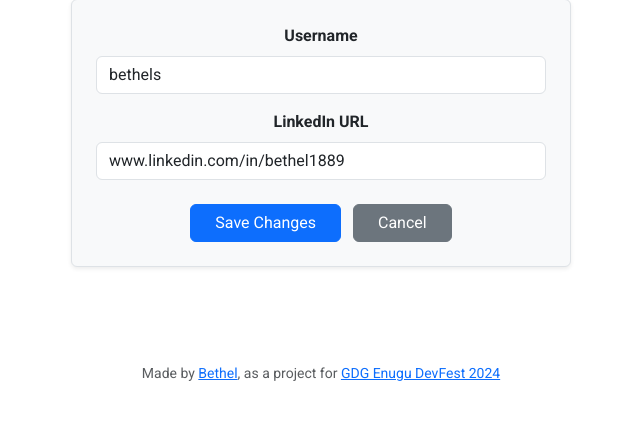
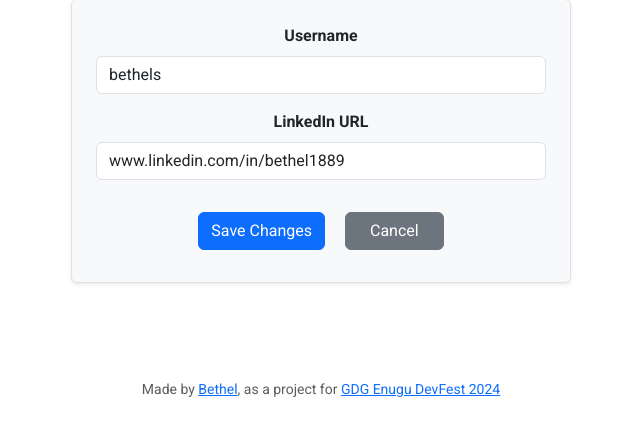
Before and after one commit to bethel1889/event_hive, a Flask app: page /profile/edit in a window 1280 px wide. Shown: the part 211-647 px from the top of the page, without its empty margins (319-959 px from the left). Run offline with Flask 3, Linux system fonts and the light colour scheme; a user stored in the database is signed in; some libraries are stand-ins or nearby versions.

Commit message:
improved the save changes and cancel button layouts when device width is less than385 pixels

```diff
--- a/templates/edit_profile.html
+++ b/templates/edit_profile.html
@@ -51,8 +51,8 @@
 
     <!-- Save and Cancel Buttons -->
     <div class="text-center mt-4">
-      <button type="submit" class="btn btn-primary px-4">Save Changes</button>
-      <a href="/profile" class="btn btn-secondary ms-2 px-4">Cancel</a>
+      <button type="submit" class="btn btn-primary mx-2 my-2">Save Changes</button>
+      <a href="/profile" class="btn btn-secondary mx-2 my-2 px-4">Cancel</a>
     </div>
   </form>
 </div>
```
